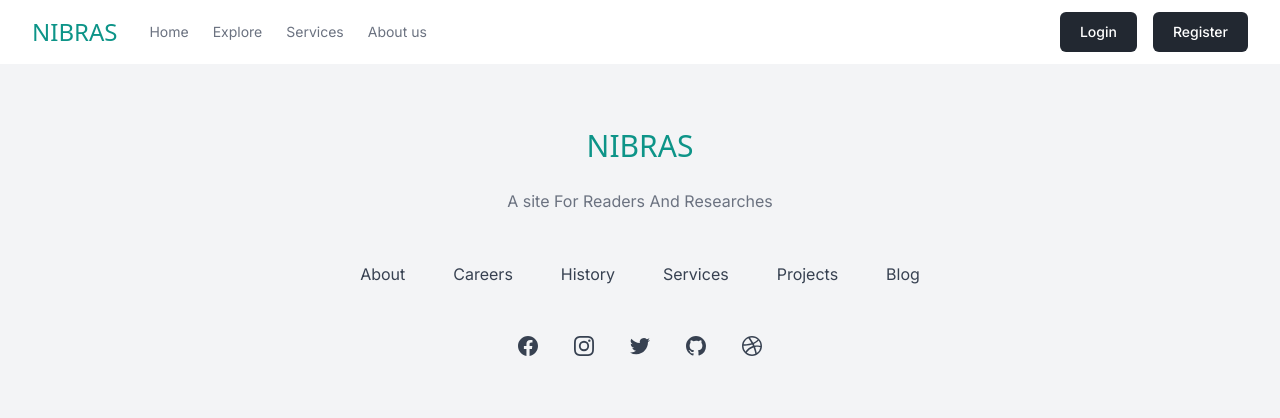
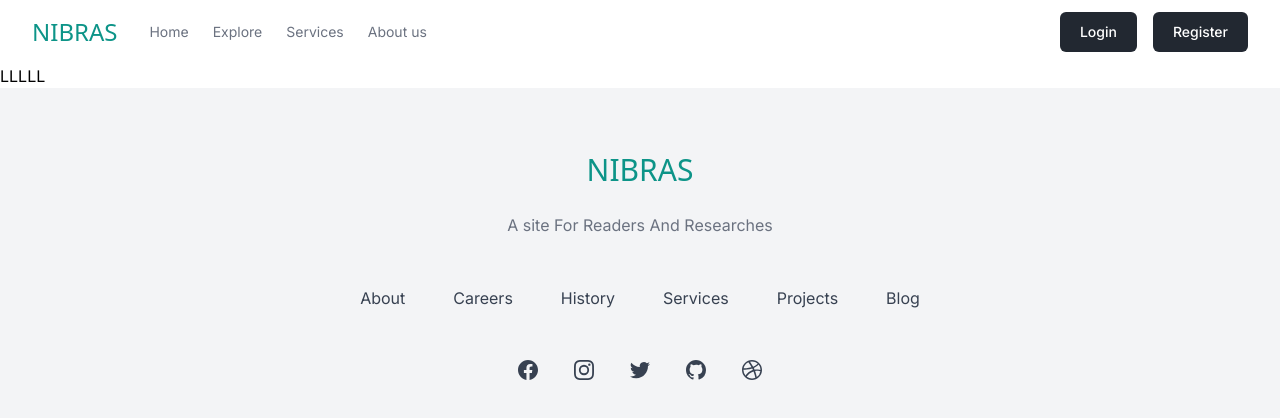
Before and after one commit to LynixDancho/journal, a Next.js app: page /PostArticle in a window 1280 px wide. Shown: the top 418 px of the page. Built offline with nearby package versions, Linux system fonts and the light colour scheme; no server answers.

Commit message:
Fixed the fixer

```diff
--- a/app/PostArticle/page.js
+++ b/app/PostArticle/page.js
@@ -7,7 +7,7 @@ function PostArticle() {
 
 
 
-
+    LLLLL
 
 
 
```
